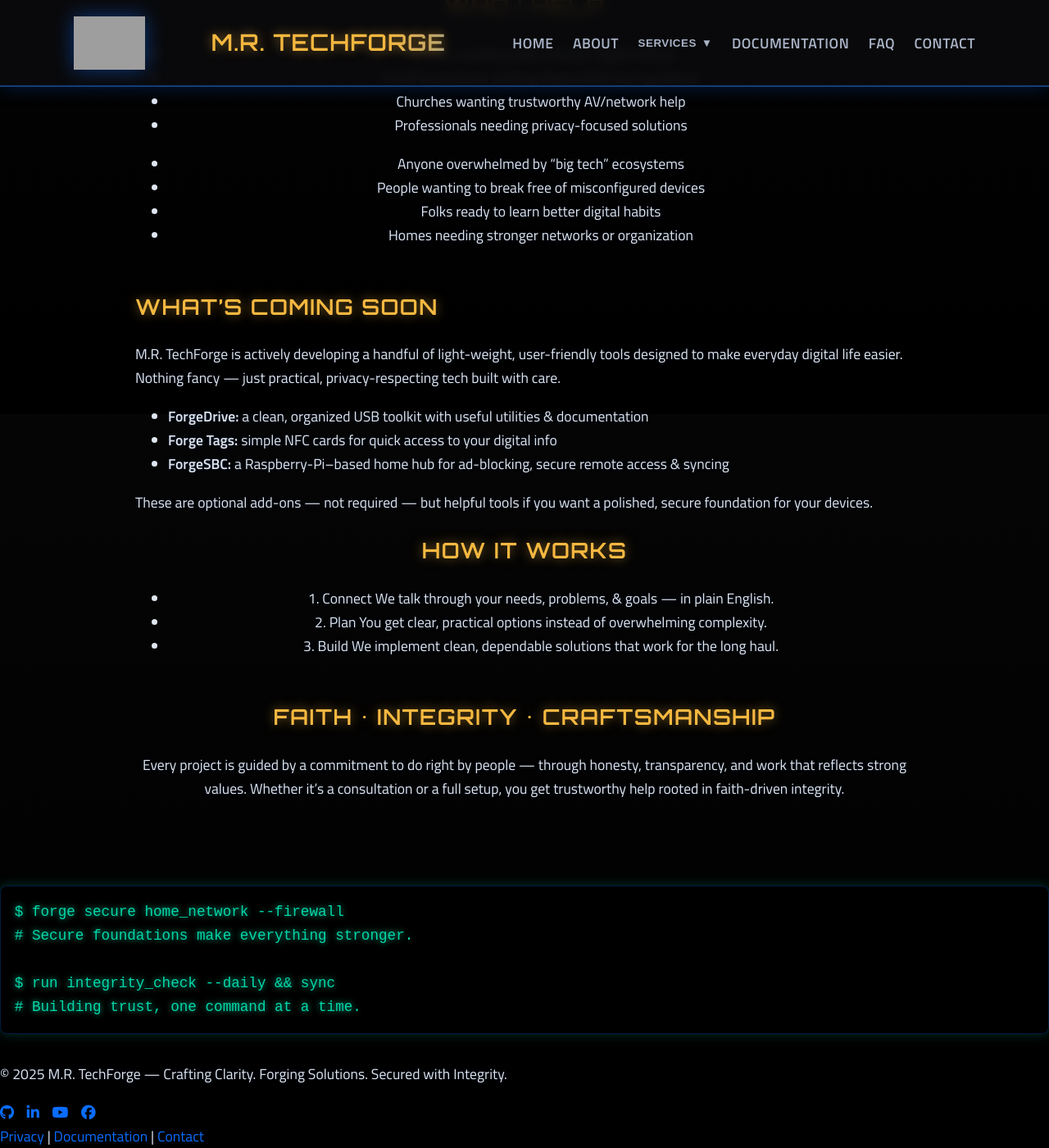
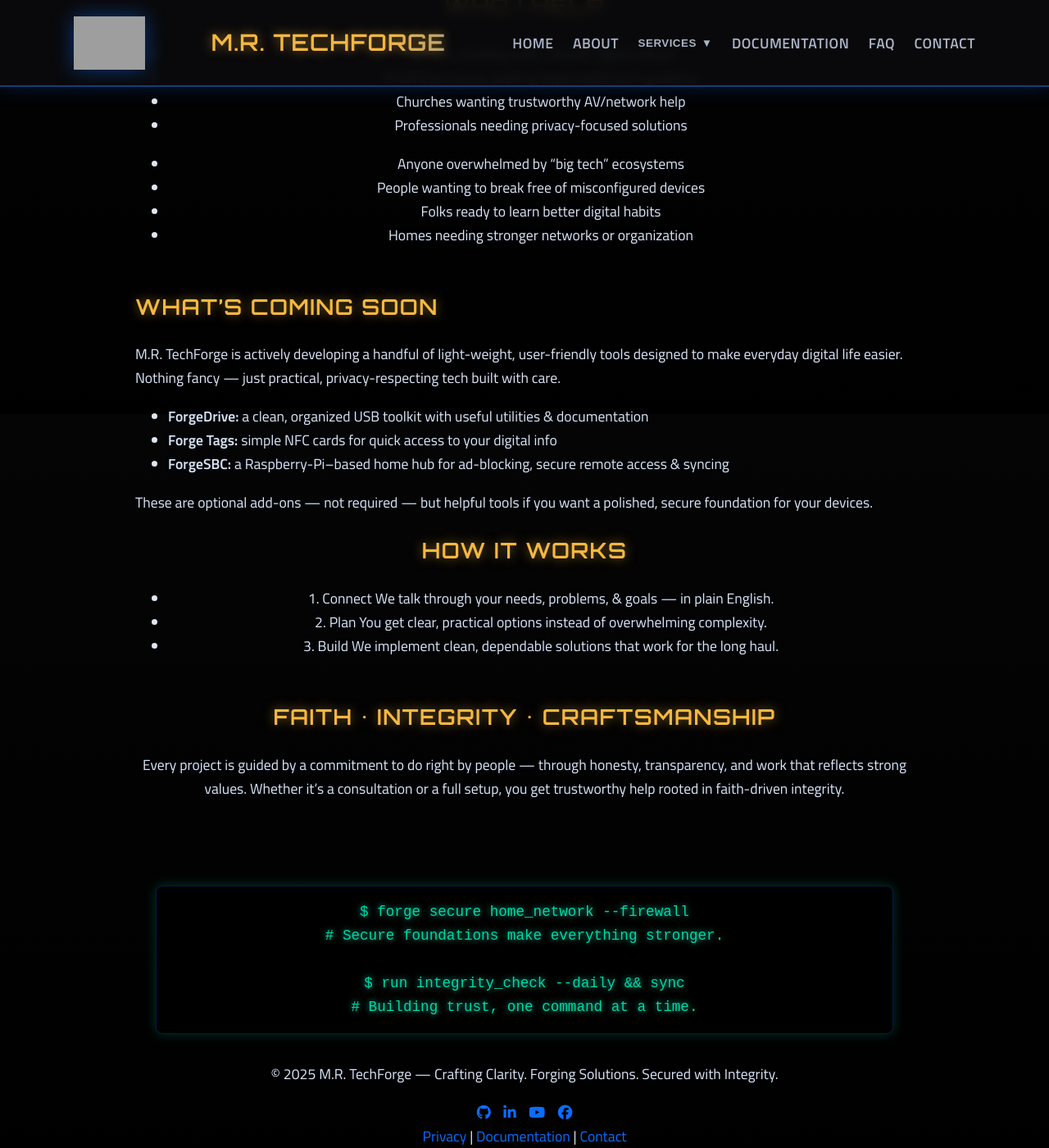
Before and after one commit to markisrt4/mrtechforge.github.io, a Jekyll site: the page built from index.md, in a window 1280 px wide and 1400 px high, scrolled down 1295 px. Shown: the whole window at 82% size. Built offline with Jekyll 4.4.1, drawn with Linux system fonts in a browser that asks for light colours; grey boxes are pictures that could not be loaded.

Commit message:
Update _global.scss

```diff
--- a/_sass/_global.scss
+++ b/_sass/_global.scss
@@ -73,3 +73,14 @@ a:visited {
 main > h1:first-child {
   display: none !important;
 }
+
+/* Ensure footer centers properly */
+.forge-footer {
+  text-align: center;
+}
+
+.footer-inner {
+  margin: 0 auto !important;
+  text-align: center !important;
+  max-width: 900px;
+}
```
